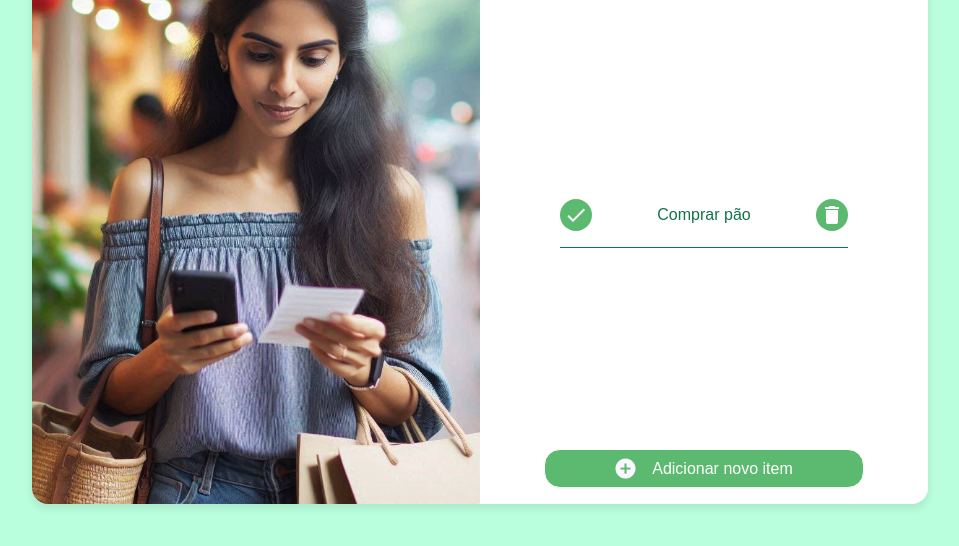
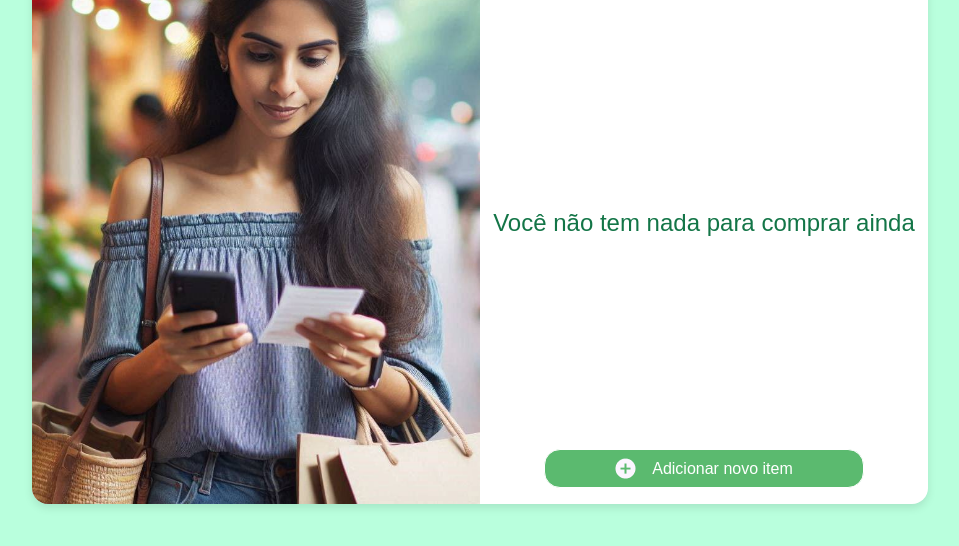
Before and after one commit to BrunoHeA/Projeto-LeafList, a plain HTML site: page index.html in a window 1280 px wide. Shown: the part 216-762 px from the top of the page, without its empty margins (160-1119 px from the left). Drawn offline with Linux system fonts and the light colour scheme.

Commit message:
Projeto finalizado

```diff
--- a/index.html
+++ b/index.html
@@ -39,14 +39,8 @@
                     <img src="images/trash.svg" alt="lata de lixo"> Apagar todos os itens
                 </button>
             </header>
-            <p>Você não tem nenhum item adcionado</p>
-            <ul>
-                <li class="item-lista">
-                    <button class="completo"></button>
-                    <p class="lista__p">Comprar pão</p>
-                    <button class="excluir"></button>
-                </li>
-            </ul>
+            <p class="vazio">Você não tem nada para comprar ainda</p>
+            <ul></ul>
             <button class="direita__bt-novo-item">
                 <img src="images/adicionar.png" alt="sinal de mais"> Adicionar novo item
             </button>
--- a/script.js
+++ b/script.js
@@ -4,11 +4,22 @@ const textArea = document.querySelector('textarea')
 const uLista = document.querySelector('ul')
 const excluirTodas = document.querySelector('.apagar-tudo')
 const cancelar = document.querySelector('.cancelar')
+const vazio = document.querySelector('.vazio')
 
 let tarefas = JSON.parse(localStorage.getItem('tarefas')) || []
 
 function atualizarTarefas() {
     localStorage.setItem('tarefas', JSON.stringify(tarefas))
+}
+
+function estaVazio() {
+    if ( document.querySelector('.item-lista') === null) {
+        uLista.classList.add('hidden')
+        vazio.classList.remove('hidden')
+    } else {
+        uLista.classList.remove('hidden')
+        vazio.classList.add('hidden')
+    }
 }
 
 btnAdicionarItem.addEventListener('click', () => {
@@ -39,6 +50,7 @@ function criarElementoTarefa(tarefa) {
     button2.onclick = () => {
         li.remove()
         tarefas = tarefas.filter(tarefaItem => tarefaItem.descricao !== tarefa.descricao)
+        estaVazio()
         atualizarTarefas()
     }
 
@@ -54,13 +66,13 @@ formulario.addEventListener('submit', (evento) => {
         descricao: textArea.value,
         completa: false
     }
-
     tarefas.push(tarefa);
     const elementoTarefa = criarElementoTarefa(tarefa)
     uLista.append(elementoTarefa)
     atualizarTarefas()
     textArea.value = ''
     formulario.classList.add('hidden')
+    estaVazio()
 })
 
 cancelar.onclick = (evento) => {
@@ -79,5 +91,8 @@ excluirTodas.onclick = () => {
         elemento.remove()
     })
     tarefas = []
+    estaVazio()
     atualizarTarefas()
 }
+
+estaVazio()
--- a/styles/style.scss
+++ b/styles/style.scss
@@ -144,8 +144,7 @@ main {
             }
         }
 
-        p {
-            display: none;
+        .vazio {
             font-size: 1.5rem;
             align-self: center;
             text-align: center;
```
Also changed, not shown: styles/style.css, 1 other file.
